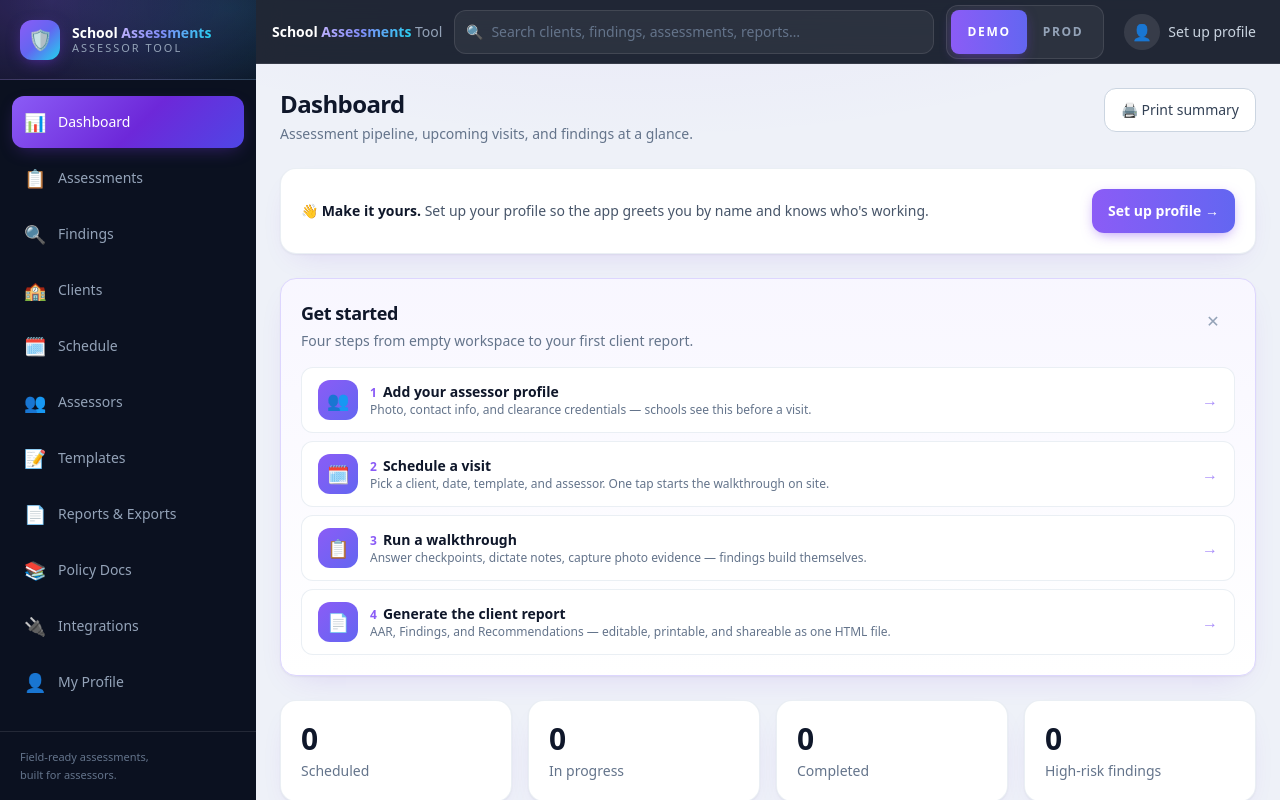
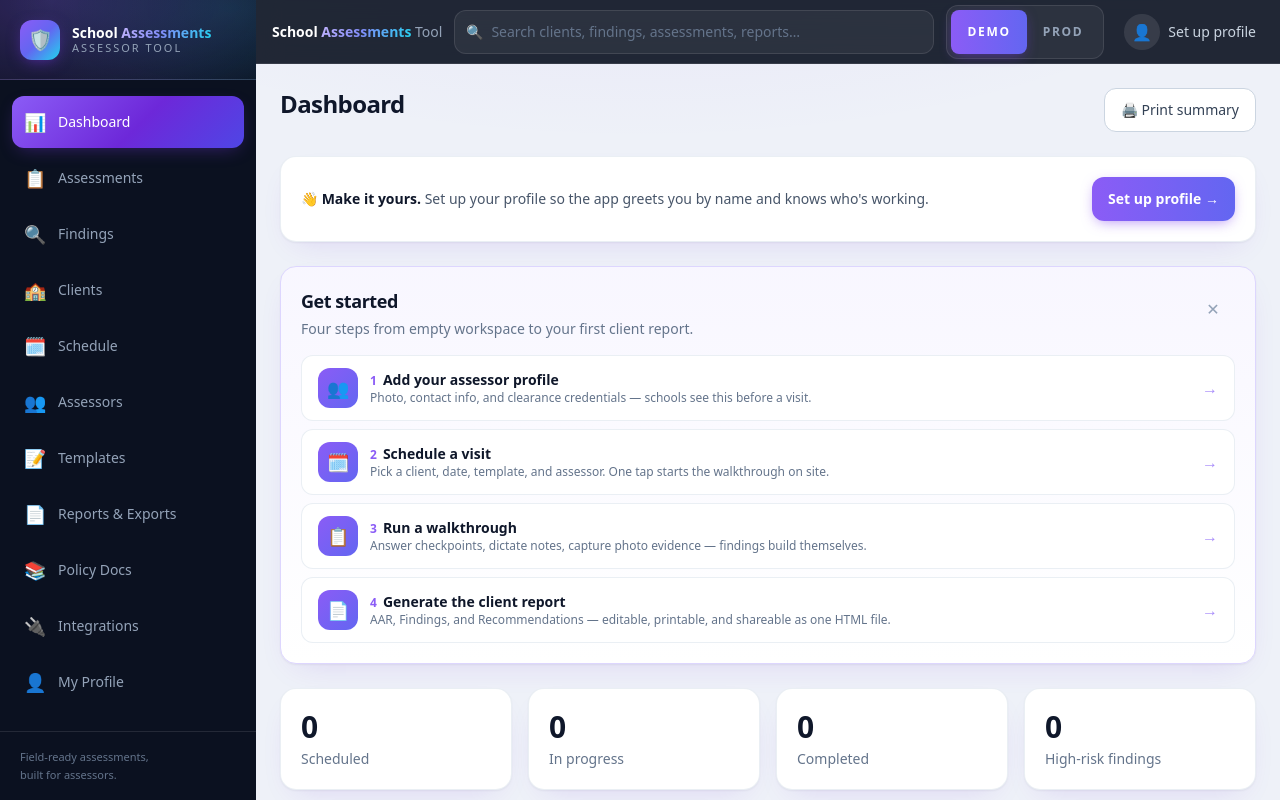
Before and after one commit to magoo853/school-assessments-tool, a Next.js app: page / in a window 1280 px wide. Shown: the top 800 px of the page. Built offline with nearby package versions, Linux system fonts and the light colour scheme.

Commit message:
Headers: remove decorative taglines (schedule, dashboard, findings) — titles and data only

```diff
--- a/app/findings/page.tsx
+++ b/app/findings/page.tsx
@@ -277,7 +277,6 @@ function FindingsInner() {
     <div>
       <PageHeader
         title="Findings"
-        subtitle="Every finding across all assessments — filter, search, and drill into the source assessment."
         actions={
           <>
             <button
--- a/app/page.tsx
+++ b/app/page.tsx
@@ -271,7 +271,6 @@ export default function DashboardPage() {
     <div className="space-y-6">
       <PageHeader
         title={profile ? `Hi, ${firstNameOf(profile.name)}` : "Dashboard"}
-        subtitle="Assessment pipeline, upcoming visits, and findings at a glance."
         actions={
           <Link
             href="/summary"
--- a/app/schedule/page.tsx
+++ b/app/schedule/page.tsx
@@ -598,7 +598,6 @@ function ScheduleInner() {
       {mode === "prod" && <ProdNotice />}
       <PageHeader
         title="Schedule"
-        subtitle="Dispatch board for upcoming and past assessment visits."
         actions={
           <Btn
             onClick={() => {
```
